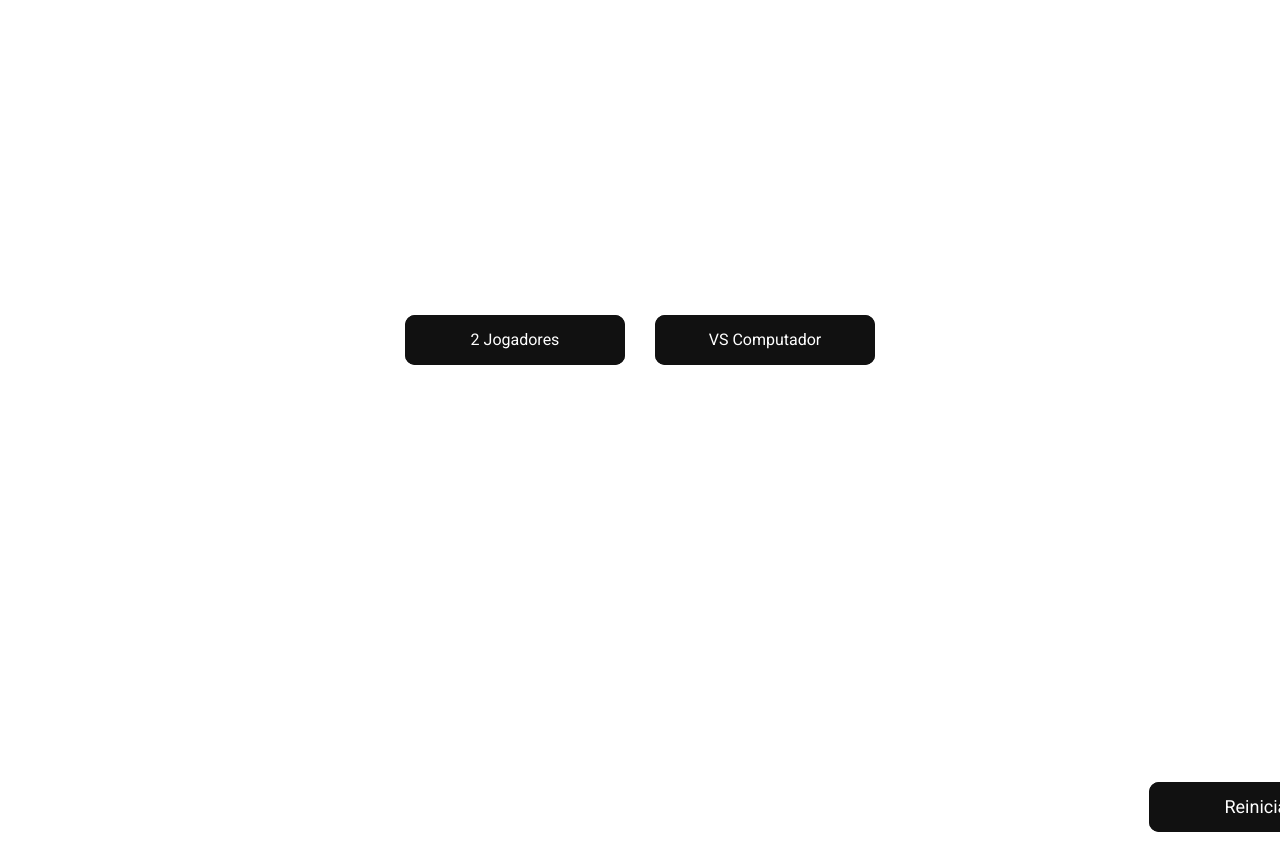
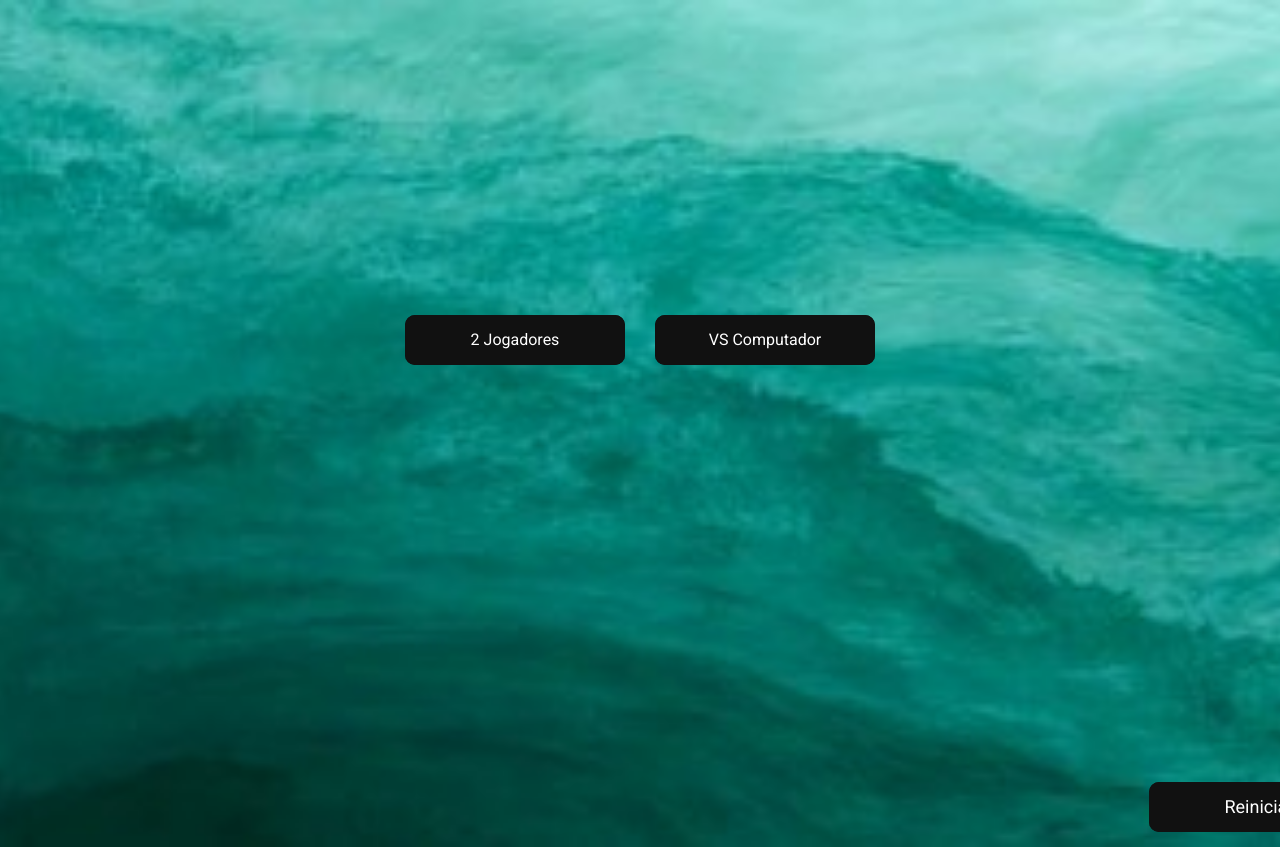
Before and after one commit to 18carica/Jogo-da-Velha, a plain HTML site: page index.html in a window 1280 px wide. Shown: the top 847 px of the page. Drawn offline with nearby package versions, Linux system fonts and the light colour scheme.

Commit message:
testes img

```diff
--- a/assests/css/jogodavelha.css
+++ b/assests/css/jogodavelha.css
@@ -1,9 +1,9 @@
 body {
   font-family: 'Roboto', sans-serif;
   min-height: 100%;
-  background-image: url('./assests/img/jg1.jpg');
+  /*background-image: url('./assests/img/jg1.jpg');*/
   background-size: cover;
-  /*background-repeat: no-repeat;*/
+  background-repeat: no-repeat;
   background-position: center center;
 }
 
--- a/index.html
+++ b/index.html
@@ -26,7 +26,7 @@
     />
   </head>
 
-  <body>
+  <body style="background-image: url('./assests/img/jg1.jpg');">
     <div class="modoDeJogo">
       <button class="PvP" onclick="ModoDeJogo(1)">2 Jogadores</button>
       <button class="PvC" onclick="ModoDeJogo(2)">VS Computador</button>
```
